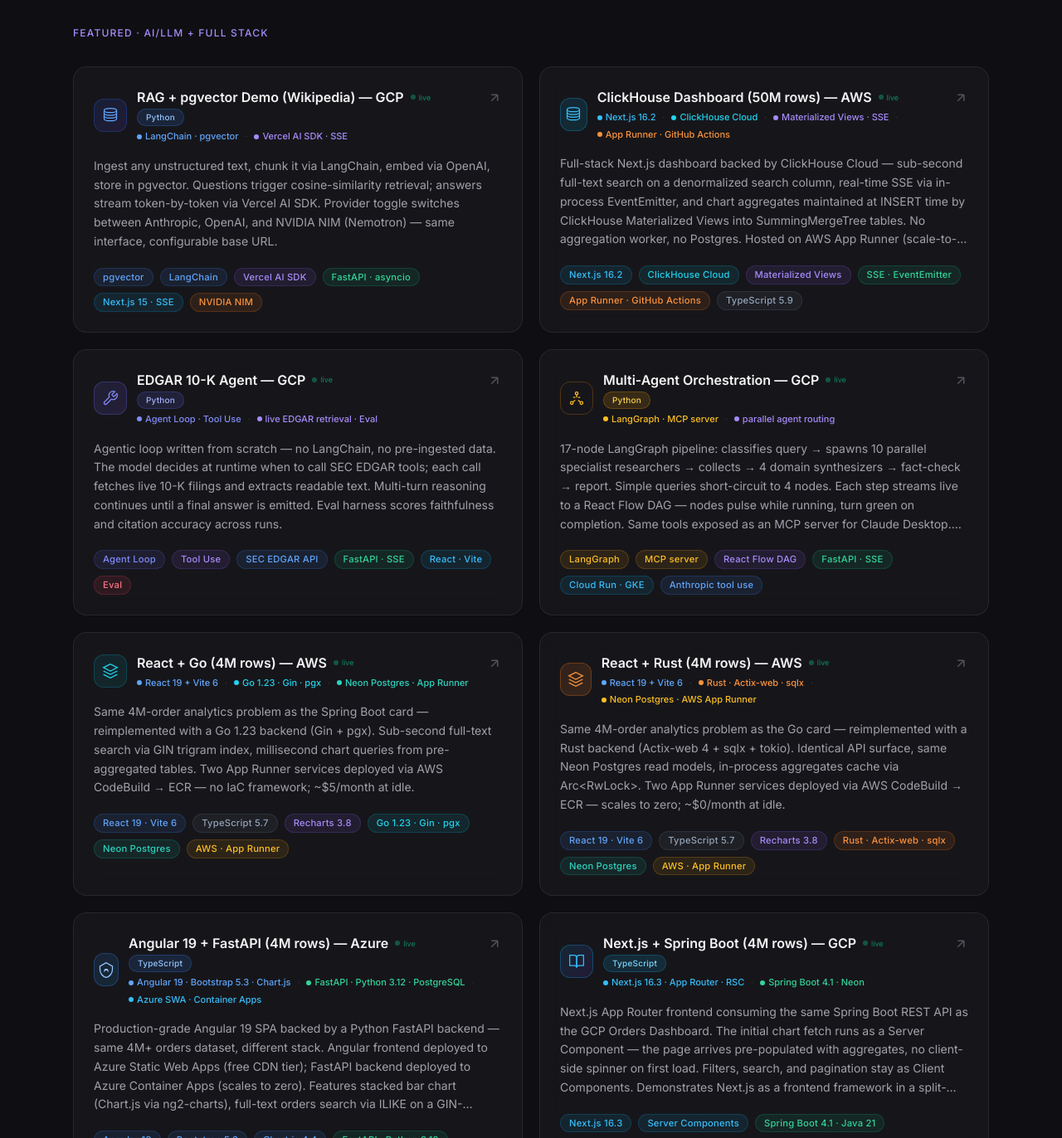
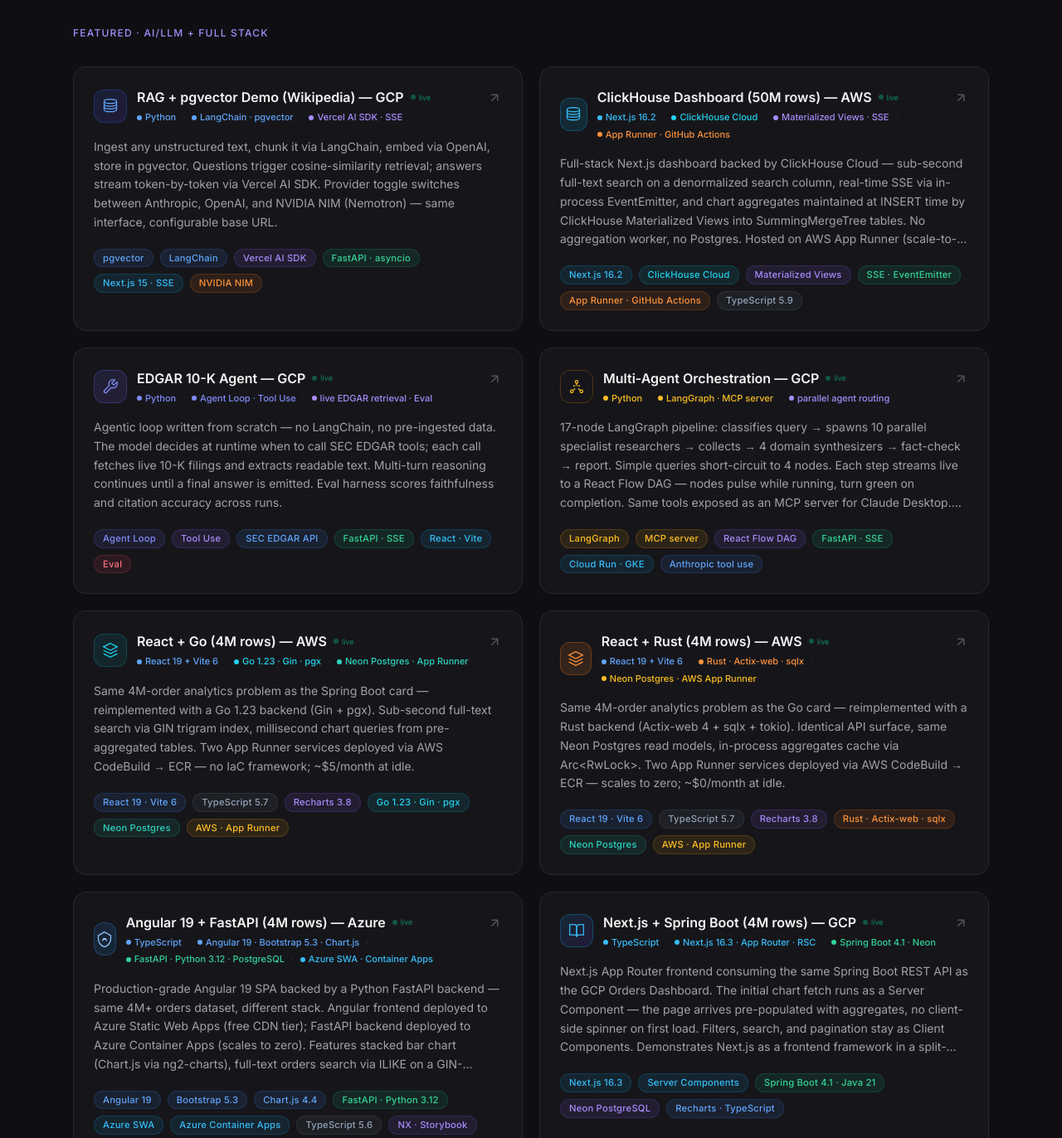
Before and after one commit to bganguly/bganguly.github.io, a plain HTML site: page index.html in a window 1280 px wide. Shown: the part 340-1712 px from the top of the page at 83% size. Drawn offline with nearby package versions, Linux system fonts and the light colour scheme.

Commit message:
Replace language chip with dot+text sub-label style on featured cards
Co-Authored-By: Claude Sonnet 4.6 <noreply@anthropic.com>
Claude-Session: https://claude.ai/code/session_01B2jSPArKjxtn3q8HMybZSA

```diff
--- a/index.html
+++ b/index.html
@@ -140,10 +140,9 @@
                 <h2 class="font-semibold text-zinc-100">RAG + pgvector Demo (Wikipedia) — GCP</h2>
                 <span class="inline-flex items-center gap-1 text-[9px] text-emerald-500/70"><span class="w-1.5 h-1.5 rounded-full bg-emerald-500/80 animate-pulse"></span>live</span>
               </div>
-              <div class="flex items-center gap-1.5 mt-0.5">
-                <span class="chip bg-blue-500/15 text-blue-300 border border-blue-500/25 text-[10px]">Python</span>
-              </div>
               <div class="flex flex-wrap items-center gap-x-2 gap-y-1 mt-1">
+                <span class="flex items-center gap-1 text-[11px] font-medium text-blue-400"><span class="w-1.5 h-1.5 rounded-full bg-blue-400"></span>Python</span>
+                <span class="text-zinc-700 text-[10px]">·</span>
                 <span class="flex items-center gap-1 text-[11px] font-medium text-blue-400"><span class="w-1.5 h-1.5 rounded-full bg-blue-400"></span>LangChain · pgvector</span>
                 <span class="text-zinc-700 text-[10px]">·</span>
                 <span class="flex items-center gap-1 text-[11px] font-medium text-violet-400"><span class="w-1.5 h-1.5 rounded-full bg-violet-400"></span>Vercel AI SDK · SSE</span>
@@ -230,10 +229,9 @@
                 <h2 class="font-semibold text-zinc-100">EDGAR 10-K Agent — GCP</h2>
                 <span class="inline-flex items-center gap-1 text-[9px] text-emerald-500/70"><span class="w-1.5 h-1.5 rounded-full bg-emerald-500/80 animate-pulse"></span>live</span>
               </div>
-              <div class="flex items-center gap-1.5 mt-0.5">
-                <span class="chip bg-indigo-500/15 text-indigo-300 border border-indigo-500/25 text-[10px]">Python</span>
-              </div>
               <div class="flex flex-wrap items-center gap-x-2 gap-y-1 mt-1">
+                <span class="flex items-center gap-1 text-[11px] font-medium text-indigo-400"><span class="w-1.5 h-1.5 rounded-full bg-indigo-400"></span>Python</span>
+                <span class="text-zinc-700 text-[10px]">·</span>
                 <span class="flex items-center gap-1 text-[11px] font-medium text-indigo-400"><span class="w-1.5 h-1.5 rounded-full bg-indigo-400"></span>Agent Loop · Tool Use</span>
                 <span class="text-zinc-700 text-[10px]">·</span>
                 <span class="flex items-center gap-1 text-[11px] font-medium text-violet-400"><span class="w-1.5 h-1.5 rounded-full bg-violet-400"></span>live EDGAR retrieval · Eval</span>
@@ -275,10 +273,9 @@
                 <h2 class="font-semibold text-zinc-100">Multi-Agent Orchestration — GCP</h2>
                 <span class="inline-flex items-center gap-1 text-[9px] text-emerald-500/70"><span class="w-1.5 h-1.5 rounded-full bg-emerald-500/80 animate-pulse"></span>live</span>
               </div>
-              <div class="flex items-center gap-1.5 mt-0.5">
-                <span class="chip bg-amber-500/15 text-amber-300 border border-amber-500/25 text-[10px]">Python</span>
-              </div>
               <div class="flex flex-wrap items-center gap-x-2 gap-y-1 mt-1">
+                <span class="flex items-center gap-1 text-[11px] font-medium text-amber-400"><span class="w-1.5 h-1.5 rounded-full bg-amber-400"></span>Python</span>
+                <span class="text-zinc-700 text-[10px]">·</span>
                 <span class="flex items-center gap-1 text-[11px] font-medium text-amber-400"><span class="w-1.5 h-1.5 rounded-full bg-amber-400"></span>LangGraph · MCP server</span>
                 <span class="text-zinc-700 text-[10px]">·</span>
                 <span class="flex items-center gap-1 text-[11px] font-medium text-violet-400"><span class="w-1.5 h-1.5 rounded-full bg-violet-400"></span>parallel agent routing</span>
@@ -406,10 +403,9 @@
                 <h2 class="font-semibold text-zinc-100">Angular 19 + FastAPI (4M rows) — Azure</h2>
                 <span class="inline-flex items-center gap-1 text-[9px] text-emerald-500/70"><span class="w-1.5 h-1.5 rounded-full bg-emerald-500/80 animate-pulse"></span>live</span>
               </div>
-              <div class="flex items-center gap-1.5 mt-0.5">
-                <span class="chip bg-blue-500/15 text-blue-300 border border-blue-500/25 text-[10px]">TypeScript</span>
-              </div>
               <div class="flex flex-wrap items-center gap-x-2 gap-y-1 mt-1">
+                <span class="flex items-center gap-1 text-[11px] font-medium text-blue-400"><span class="w-1.5 h-1.5 rounded-full bg-blue-400"></span>TypeScript</span>
+                <span class="text-zinc-700 text-[10px]">·</span>
                 <span class="flex items-center gap-1 text-[11px] font-medium text-blue-400"><span class="w-1.5 h-1.5 rounded-full bg-blue-400"></span>Angular 19 · Bootstrap 5.3 · Chart.js</span>
                 <span class="text-zinc-700 text-[10px]">·</span>
                 <span class="flex items-center gap-1 text-[11px] font-medium text-emerald-400"><span class="w-1.5 h-1.5 rounded-full bg-emerald-400"></span>FastAPI · Python 3.12 · PostgreSQL</span>
@@ -452,10 +448,9 @@
                 <h2 class="font-semibold text-zinc-100">Next.js + Spring Boot (4M rows) — GCP</h2>
                 <span class="inline-flex items-center gap-1 text-[9px] text-emerald-500/70"><span class="w-1.5 h-1.5 rounded-full bg-emerald-500/80 animate-pulse"></span>live</span>
               </div>
-              <div class="flex items-center gap-1.5 mt-0.5">
-                <span class="chip bg-sky-500/15 text-sky-300 border border-sky-500/25 text-[10px]">TypeScript</span>
-              </div>
               <div class="flex flex-wrap items-center gap-x-2 gap-y-1 mt-1">
+                <span class="flex items-center gap-1 text-[11px] font-medium text-sky-400"><span class="w-1.5 h-1.5 rounded-full bg-sky-400"></span>TypeScript</span>
+                <span class="text-zinc-700 text-[10px]">·</span>
                 <span class="flex items-center gap-1 text-[11px] font-medium text-sky-400"><span class="w-1.5 h-1.5 rounded-full bg-sky-400"></span>Next.js 16.3 · App Router · RSC</span>
                 <span class="text-zinc-700 text-[10px]">·</span>
                 <span class="flex items-center gap-1 text-[11px] font-medium text-emerald-400"><span class="w-1.5 h-1.5 rounded-full bg-emerald-400"></span>Spring Boot 4.1 · Neon</span>
```
